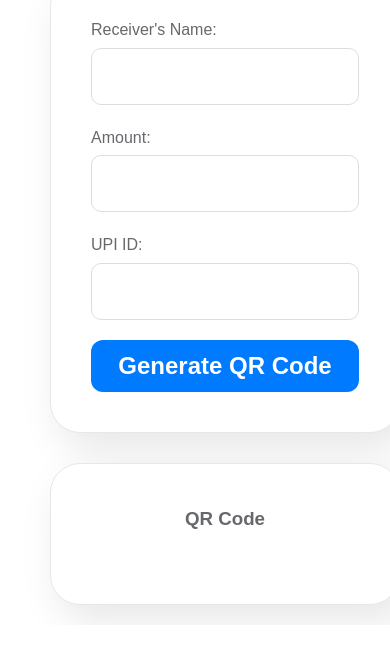
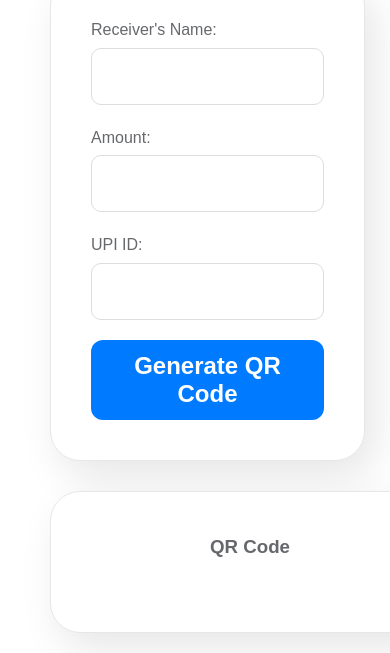
Before and after one commit to Akki-jain/UPI-QR-Generator, a plain HTML site: page index.html in a window 390 px wide. Shown: the part 265-918 px from the top of the page. Before the commit the page ends 890 px from the top, so only its background shows below. Drawn offline with Linux system fonts and the light colour scheme.

Commit message:
Fixed Responisveness

```diff
--- a/style.css
+++ b/style.css
@@ -39,8 +39,8 @@ body {
     text-align: center;
     box-shadow: 10px 15px 40px rgba(0, 0, 0, 0.1);
     padding: 40px;
-    width: 30%;
-    max-width: 500px;
+    /* width: 30%; */
+    min-width: 400px;
     margin:10px 30px 30px 30px;
     border:1px solid #e7e7e7;
 }
@@ -132,24 +132,23 @@ body {
 }
 
 
-/* Alternatively, if you want a subtle style, you can change the border color */
+/*Focus Color for inputs     */
 button:focus, input:focus {
     outline: none;
     border: 1px solid #a2a2a2; /* Lighter border */
 }
 
-/*Responsive Designing*/
 
 
-/* Targets screens smaller than 800px */
-@media (max-width: 800px) {
+/* Targets screens smaller than 600px */
+@media (max-width: 600px) {
     .outerContainer {
         flex-direction: column; /* Stacks flex children vertically */
     }
 
     .container,
     .QRDiv {
-        width: 100%; /* Makes children take full width */
+        width: 90%; /* Makes children take full width */
         margin-bottom: 20px; /* Adds space between the stacked elements */
     }
 }
```
